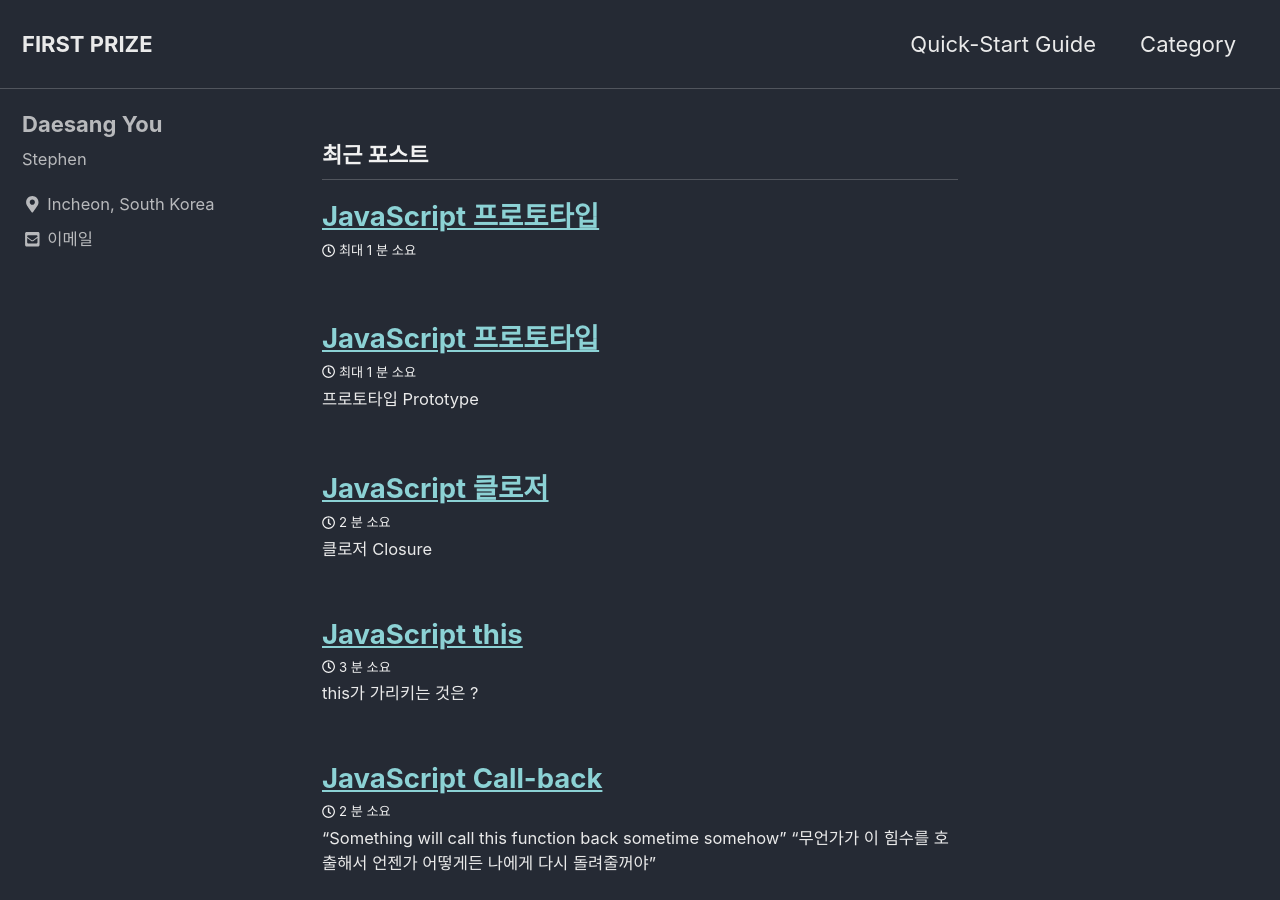
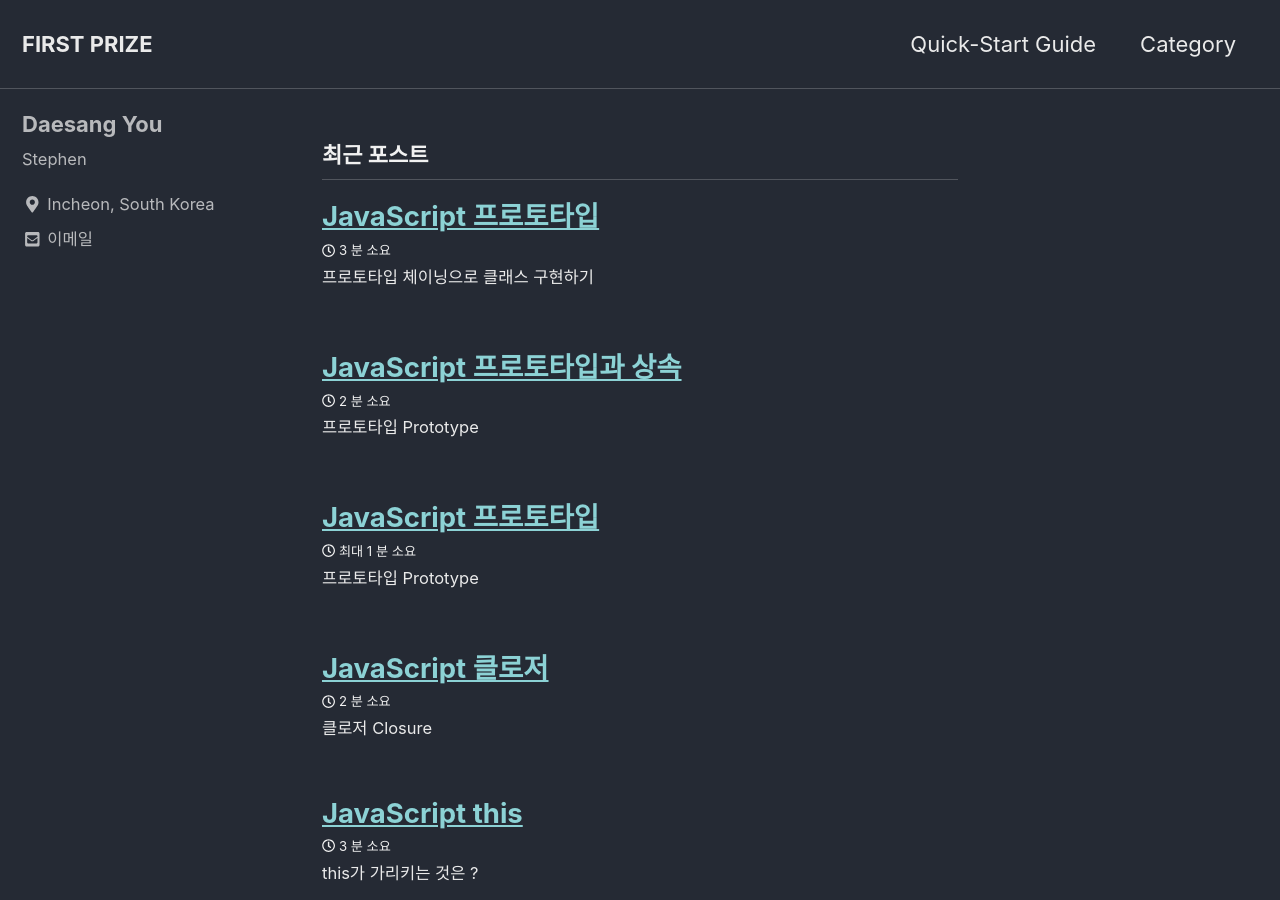
Before and after one commit to eotkd4791/eotkd4791.github.io, a Jekyll site: the page built from index.html, in a window 1280 px wide and 900 px high. Built offline with Jekyll 4.4.1, drawn with Linux system fonts in a browser that asks for light colours; cached includes are drawn as plain includes; the list of posts is cut into pages by our own code; part of the change alters nothing that is shown.

Commit message:
Update_2019.12.04

````diff
--- a/_posts/Javascript/2019-12-03-javascript.09.md
+++ b/_posts/Javascript/2019-12-03-javascript.09.md
@@ -1,7 +1,162 @@
 ---
-title: "JavaScript 프로토타입"
+title: "JavaScript 프로토타입과 상속"
 categories:
   - JavaScript
 tags:
   - JavaScript
 ---
+
+### 프로토타입 Prototype
+
+생성자 함수가 있을 때 new연산자를 써서 인스턴스를 만들면 생성자함수의 prototype이라는 프로퍼티가 인스턴스의 __proto__라는 프로퍼티에 전달이 된다. 생성자 함수의 프로토타입과 인스턴스의 __proto__라는 프로퍼티는 같은 객체를 참조한다. __proto__는 내부 프로퍼티(instance의 프로퍼티)에 접근할 때 생략이 가능하다. 따라서 생성자의 prototype이 인스턴스의 내부 프로퍼티에 접근하는 것과 같아보인다(실제로 이렇지는 않지만,,)
+
+아래 네 가지 방식에 의해서 생성자 함수의 프로토타입에 접근할 수 있다.
+
+```js
+[CONSTRUCTOR].prototype
+[instance].__proto__
+[instance]
+Object.getPrototypeOf([instance])
+
+아래 다섯 가지 방식에 의해서 생성자 함수에 접근할 수 있다.
+[CONSTRUCTOR]
+[CONSTRUCTOR].prototype.constructor
+(Object.getPrototypeOf([instance])).constructor
+[instance].__proto__.constructor
+[instance].constructor
+//__proto__는 생략이 가능하다는 것을 명심하자.
+```
+
+### 상속
+
+```js
+function Person(n, a) {
+    this.name = n;
+    this.age = a;
+}
+
+var daesang = new Person('대새미', 27);
+var developer = new Person('개발자', 28);
+
+daesang.setOlder = function() {
+    this.age += 1;
+}
+daesang.getAge = function() {
+    return this.age;
+}
+developer.setOlder = function() {
+    this.age += 1;
+}
+developer.getAge = function() {
+    return this.age;
+}
+/* 중복 코드가 많다.
+-----------------------------------------*/
+
+function Person(n, a){
+    this.name = n;
+    this.age = a;
+}
+
+Person.prototype.setOlder = function() {
+    this.age += 1;
+}
+
+Person.prototype.getAge = function() {
+    return this.age;
+}
+
+var daesang = new Person('대새미', 27);
+var developer = new Person('개발자', 28);
+
+/* 코드의 반복이 위의 코드보다 적다.
+-----------------------------------------*/
+```
+
+```js
+daesang.__proto__setOlder();
+daesang.__proto__getAge();
+
+// 여기서 this는 daesang.__proto__를 가리키기 때문에 결과는 NaN이다. 그런데 __proto__는 생략이 가능하기 때문에 마치 this가 마치 자신의 것처럼 메소드를 호출할 수 있게된다.
+
+/* 아래 코드와 같이 된다.
+-----------------------*/
+daesang.setOlder();
+daesang.getAge();
+// 따라서 결과는 28.
+
+//만약 아래와 같은 명시적 표기가 있다면
+Person.prototype.age = 100;
+
+daesang.__proto__.setOlder();
+daesang.__proto__.getAge();
+//결과는 101
+
+daesang.setOlder();
+daesang.getAge();
+//결과 31
+
+/* 메소드 호출 시,this가 어떻게 바인딩 되는지에 따라 다르기 때문.
+----------------------------------------------------*/
+```
+
+### 프로토타입 체이닝
+
+Array인스턴스는 Array의 생성자 함수와 Array.prototype로 이루어져 있다. Array.prototype에는 배열의 메소드들이 담겨있다. __proto__는 생략이 가능하기 때문에 배열 인스턴스가 마치 자신의 메소드인것처럼 호출이 가능하다. 그런데 프로토타입이 객체라는 말은 곧 오브젝트 생성자 함수의 뉴연산자로 생성된 인스턴스라는 말이 되고 따라서 오브젝트의 프로토타입을 상속받게 된다. 따라서 오브젝트의 프로토타입에 있는 메소드 역시 사용할 수 있게 되었다.
+<br>
+<br>
+모든 데이터 타입에는 생성자 함수가 존재한다. 생성자 함수의 프로토 타입에는 각 데이터 타입에만 해당하는 메소드들이 정의되어 있다. 모든 데이터 타입에 대해서 생성자 함수의 __proto__로 연결된 Object.prototype에는 자바스크립트 전체를 통괄하는 공통된 메소드들이 정의되어 있다. 하지만 다른 데이터 타입이 프로토타입 체이닝을 통해 접근할 수 있기 때문에 Object.prototype에는 객체에만 정의되는 메소드를 정의할 수 없다. Object.prototype에 적용되는 메소드는 모든 데이터 타입에 적용되기 때문이다. 따라서 prototype이 아닌 Object객체 생성자 함수 자체에 메소드를 정의할 수 밖에 없었다. 객체 리터럴에서 Object가 자주 등장하는 이유가 바로 이 때문이다.
+
+```js
+var arr = [1, 2, 3];
+arr.toString = function() {
+    return this.join('_');
+}
+
+console.log(arr.toString());
+//1_2_3
+console.log(arr.__proto__.toString.call(arr));
+//1,2,3 (arr의 생성자 함수에 있는 prototype)
+console.log(arr.__proto__.__proto__.toString.call(arr));
+//[object Array] (Object의 prototype)
+```
+
+```js
+var obj = {
+    a: 1,
+    b: {
+        c: 'c'
+    },
+    toString: function() {
+        var res = [];
+        for(var key in this) {
+            res.push(ket + ': ' + this[key].toString());
+        }
+        return '{' + res.join(', ') + '}';
+    }
+};
+console.log(obj.toString());
+
+/* 위의 코드를 출력하면 b는 object Object, toString함수는 그대로 나온다.
+이 코드에 프로토타입을 이용하면 아래와 같다.
+-------------------------------------------------------*/
+
+var obj = {
+    a: 1,
+    b: {
+        c: 'c'
+    }
+};
+Object.prototype.toString = function() {
+    var res = [];
+        for(var key in this) {
+            res.push(ket + ': ' + this[key].toString());
+        }
+        return '{' + res.join(', ') + '}';
+    }
+}
+console.log(obj.toString());
+
+/* 제대로 나온다.
+----------------------------------------------------*/
+```
--- /dev/null
+++ b/_posts/Javascript/2019-12-04-JavaScript.10.md
@@ -0,0 +1,217 @@
+---
+title: "JavaScript 프로토타입"
+categories:
+  - JavaScript
+tags:
+  - JavaScript
+---
+
+### 프로토타입 체이닝으로 클래스 구현하기
+
+#### 클래스란?
+
+- 인스턴스란 클래스의 속성을 지닌 객체이다.
+
+- 구체적인 특성을 지닌 인스턴스를 포함하는 추상적인(덜 구체적인, 포괄적인) 개념이 클래스이다.
+
+- 포괄적인 상위 클래스가 먼저 정의되어야 비교적 덜 포괄적인(상위 클래스보다 더 구체적인) 하위 클래스를 정의할 수 있다.
+
+- 배열 객체를 예로 들면 Array라는 생성자 함수는 그 자체로 어떤 특별한 역할을 수행하기 보다는 new연산자를 통해 생성한 배열 객체들의 기능을 정의하는 데에 주력하고 있기 때문이다.
+
+- 배열 객체의 프로토타입에 할당되어있지 않고, 배열 자체에 할당되어 있는 프로퍼티들을 static methods // static properties라고 한다.
+
+- 이들은 new연산자 없이 일급 객체인 함수를 호출할 때에만 의미가 있는 값들이다. 소속 여부의 확인, 소속 부여 등의 공동체적인 판단을 필요로 하는 경우에 쓰인다.
+
+- 프로토타입에 정의된 메소드는 프로토타입 메소드라고 하는데 생략해서 메소드라고만 부르는 경우가 많다.
+
+- static methods/static properties와 prototype methods는 인스턴스에서 접근이 가능한지의 여부가 다르다. 인스턴스에서 프로토타입 프로퍼티는 인스턴스와 __proto__와 연결되어있고, __proto__는 생략이 가능하기 때문에 클래스의 프로토타입으로 직접 접근이 가능하지만, 스태틱 메소드/프로퍼티로의 직접 접근은 불가능하다. prototype의 constructor를 통해 우회하면 가능하지만 this를 해당 인스턴스로 설정하기 위해서는 별도의 처리가 필요하며 이러한 처리 후에도 정상적인 동작을 기대하기는 어렵다.
+
+```js
+function Person(name, age) {
+    this._name = name;
+    this._age = age;
+}
+//static
+Person.getInformations = function(instance) {
+    return {
+        name: instance._name,
+        age: instance._age
+    };
+}
+
+//prototype
+Person.prototype.getName = function() {
+    return this._name;
+}
+//prototype
+Person.prototype.getAge = function() {
+    return this._age;
+}
+
+
+var daesang = new Person('대상', 27);
+
+console.log(daesane.getName()); //ok
+console.log(daesang.getAge()); //ok
+
+console.log(daesang.getInformations(daesang)); //err
+//getinformation은 daesang인스턴스에 존재하지 않기 때문에 에러가 발생한다.
+//프로토타입 체이닝은 대각선으로(__proto__ -> prototype) 검색하기 때문이다.
+
+//따라서 static메소드에서 제대로된 결과를 얻기 위해서는
+console.log(Person.getInformations(daesang));
+//다음과 같이 인스턴스가 아니라 생성자 함수에서 직접 접근해야한다.
+```
+
+ ### 클래스 상속
+
+ ```js
+function Person(name, age) {
+    this.name = name || '이름없음';
+    this.age = age || '나이모름';
+}
+
+Person.prototype.getName = function() {
+    return this.name;
+}
+Person.prototype.getAge = function() {
+    return this.age;
+}
+
+function Employee(name, age, position) {
+    this.name = name || '이름없음';
+    this.age = age || '나이모름';
+    this.position = position || '직책모름';
+}
+Employee.prototype.getName = function() {
+    return this.name;
+}
+Employee.prototype.getAge = function() {
+    return this.age;
+}
+Employee.prototype.getPosition = function() {
+    return this.position;
+}
+
+/* 중복되는 메소드가 있다.(getName, getAge)
+---------------------------------------*/
+
+function Person(name, age) {
+    this.name = name || '이름없음';
+    this.age = age || '나이모름';
+}
+Person.prototype.getName = function() {
+    return this.name;
+}
+Person.prototype.getAge = function() {
+    return this.age;
+}
+
+function Employee(name, age, position) {//생성자함수
+    this.name = name || '이름없음';
+    this.age = age || '나이모름';
+    this.position = position || '직책모름';
+}
+Employee.prototype = new Person();
+//Employee.prototype을 Person의 인스턴스로 대체
+Employee.prototype.constructor = Employee;
+//Employee.prototype이 본래의 기능을 갖도록 constructor프로퍼티에 자기자신을 담는다.
+
+//prototype 객체에 constructor프로퍼티를 생성해주는 특성을 이용한다.
+//constructor에는 생성자 함수가 담겨있으므로 자기자신으로 대체해서
+//Employee를 new연산자로 생성할 때, Employee가 생성되도록 한다.
+Employee.prototype.getPosition = function() {
+    return this.position;
+}
+
+/* 위의 코드에서는 name이나 age의 값을 정의하지 않으면 '이름없음/나이 모름' 이라는 내용이 출력된다. 정의되지 않았음을 의미하는 undefined를
+출력하고 프로토타입 체이닝에서 불필요한 부분이 등장하지 않게 하기 위해서
+어떤 프로퍼티도 가지지 않으며 코드에 전혀 영향을 주지 않는 Bridge함수를 이용한다.
+
+우리에게 필요한 것은 각 클래스의 프로토타입을 __proto__로 내려받는
+무언가이다. 반드시 Person의 인스턴스가 필요한 것이 아니다.
+Person.prototype을 상속받는 별도의 인스턴스가 있고, 그 객체에는 아무런 프로퍼티도 존재하지 않으면 우리가 원하는 것을 이뤄낼 수 있다.
+-----------------------------------------------------*/
+
+function Person(name, age) {
+    this.name = name || '이름없음';
+    this.age = age || '나이모름';
+}
+
+Person.prototype.getName = function() {
+    return this.name;
+}
+Person.prototype.getAge = function() {
+    return this.age;
+}
+
+function Employee(name, age, position) {
+    this.name = name || '이름없음';
+    this.age = age || '나이모름';
+    this.position = position || '직책모름';
+}
+
+function Bridge() {}
+Bridge.prototype = Person.prototype;
+Employee.prototype = new Bridge();
+Employee.prototype.constructor = Employee;
+
+/* 위의 코드를 보면 Bridge함수는 어떤 프로퍼티도 생성하지
+않는 비어있는 생성자 함수. Bridge함수를 이용하여 Person과
+Employee의 연결관계를 끊음으로써 name,age와 같은 불필요한
+프로퍼티가 프로토타입 체인상에 등장하지 않도록 했다.
+-------------------------------------------*/
+
+//Bridge함수는 ES5에서 클로저를 활용해서 함수로 구현하여
+//단 한번만 생성해서 재사용하도록 권장한다.
+//Super와 Sub로 쓰일 함수들을 매개변수로 넘겨준다.
+
+var extendClass = (function() {//함수 정의
+    function Bridge() {}
+    return function(Parent, Child) {
+        Bridge.prototype = Parent.prototype;
+        Child.prototype = new Bridge();
+        Child.prototype.constructor = Child;
+    }
+})();
+extendClass(Person, Employee); //함수 호출
+Employee.prototype.getPosition = function() {
+    return this.position;
+}
+
+/*위의 함수를 이용하면 name,age라는 중복된 프로퍼티도
+수정할 수 있다. 아래 코드를 보자.
+--------------------------------------------*/
+
+var extendClass = (function() {
+    function Bridge() {}
+    return function(Parent, Child) {
+        Bridge.prototype = Parent.prototype;
+        Child.prototype = new Bridge();
+        Child.prototype.constructor = Child;
+        Child.prototype.superClass = Parent; //##
+    }
+})();
+
+function Person(name, age) {
+    this.name = name || '이름없음';
+    this.age = age || '나이모름';
+}
+
+Person.prototype.getName = function() {
+    return this.name;
+}
+Person.prototype.getAge = function() {
+    return this.age;
+}
+
+function Employee(name, age, position) {
+    this.superClass(name,age); //##
+    this.position = position || '직책모름';
+}
+
+extendClass(Person, Employee);
+Employee.prototype.getPosition = function() {
+    return this.position;
+}
+```
````
